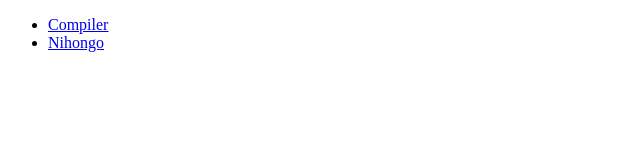
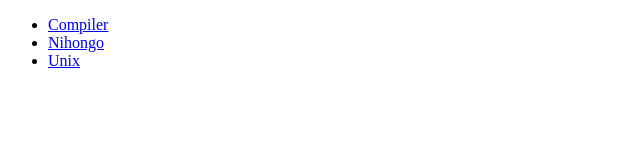
Before and after one commit to Ahacad/react-pdf-for-mobile, a React app: page / in a window 1280 px wide. Shown: the top 160 px of the page, without its empty margins (0-640 px from the left). Built offline with nearby package versions, Linux system fonts and the light colour scheme.

Commit message:
feat(todo): add graphql

```diff
--- a/src/All.jsx
+++ b/src/All.jsx
@@ -10,6 +10,7 @@ import {
 import ScrollablePdf from './ScrollablePdf';
 import nihongo from './1.pdf';
 import compiler from './2.pdf';
+import unix from './unix.pdf';
 
 export default function All() {
   return (
@@ -22,6 +23,9 @@ export default function All() {
           <li>
             <Link to="/nihongo">Nihongo</Link>
           </li>
+          <li>
+            <Link to="/unix">Unix</Link>
+          </li>
         </ul>
         <Switch>
           <Route path="/compiler">
@@ -30,6 +34,9 @@ export default function All() {
           <Route path="/nihongo">
             <ScrollablePdf pdf={nihongo} />
           </Route>
+          <Route path="/unix">
+            <ScrollablePdf pdf={unix} />
+          </Route>
         </Switch>
       </Router>
     </div>
```
Also changed, not shown: 1 other file (tests, documents, lock files or other folders).
